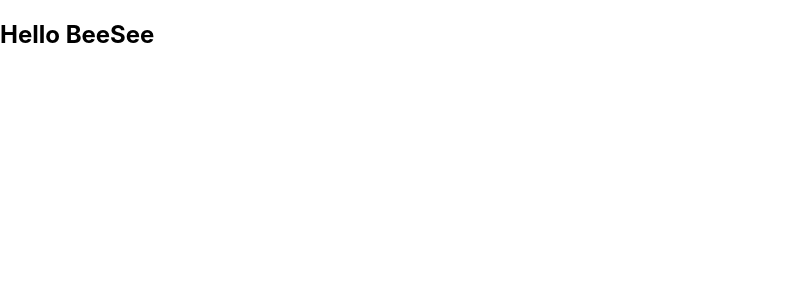
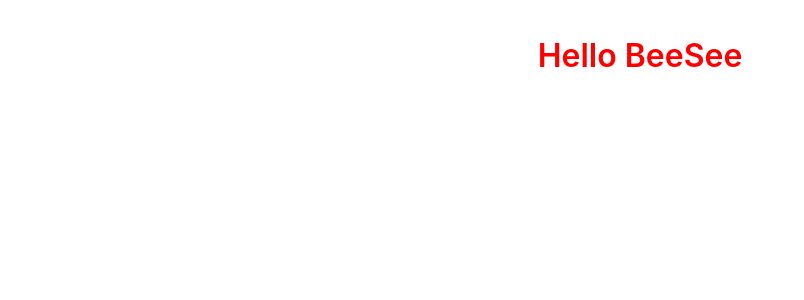
Before and after one commit to mostafizur99/beesee, a Next.js app: page / in a window 1280 px wide. Shown: the top 300 px of the page, without its empty margins (0-804 px from the left). Built offline with nearby package versions, Linux system fonts and the light colour scheme.

Commit message:
feat: emotion css added

```diff
--- a/package.json
+++ b/package.json
@@ -9,6 +9,8 @@
     "lint": "next lint"
   },
   "dependencies": {
+    "@emotion/react": "^11.10.4",
+    "@emotion/styled": "^11.10.4",
     "next": "12.3.1",
     "react": "18.2.0",
     "react-dom": "18.2.0"
--- a/pages/index.js
+++ b/pages/index.js
@@ -1,4 +1,6 @@
 import Head from 'next/head'
+import { css, } from '@emotion/react';
+import styled from '@emotion/styled';
 
 export default function Home() {
   return (
@@ -8,9 +10,22 @@ export default function Home() {
         <meta name="description" content="Generated by create next app" />
         <link rel="icon" href="/favicon.ico" />
       </Head>
+      <Section>
+        <Header>Hello BeeSee</Header>
+      </Section>
 
-
-      <h2>Hello BeeSee</h2>
     </>
   )
 }
+
+const Section = styled.section`
+padding-bottom: 34px;
+background: #FFFFFF;
+`;
+const Header = styled.p`
+color: red;
+font-size: 32px;
+line-height: 48px;
+font-weight: 600;
+text-align: center;
+`;
```
Also changed, not shown: 1 other file (tests, documents, lock files or other folders).
